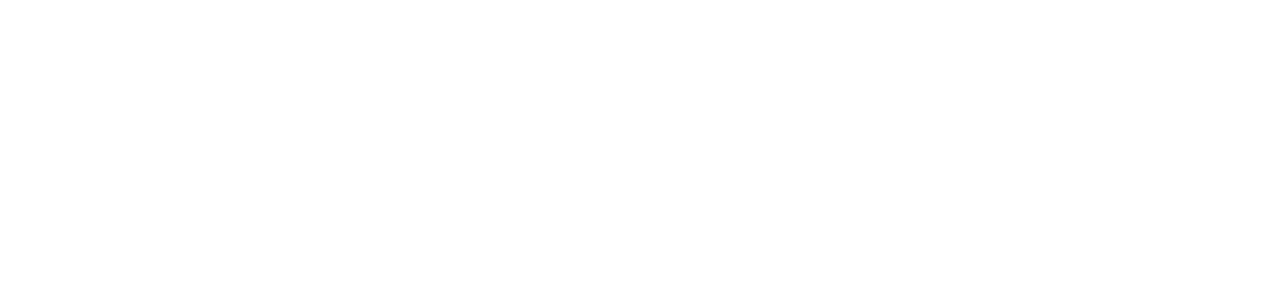
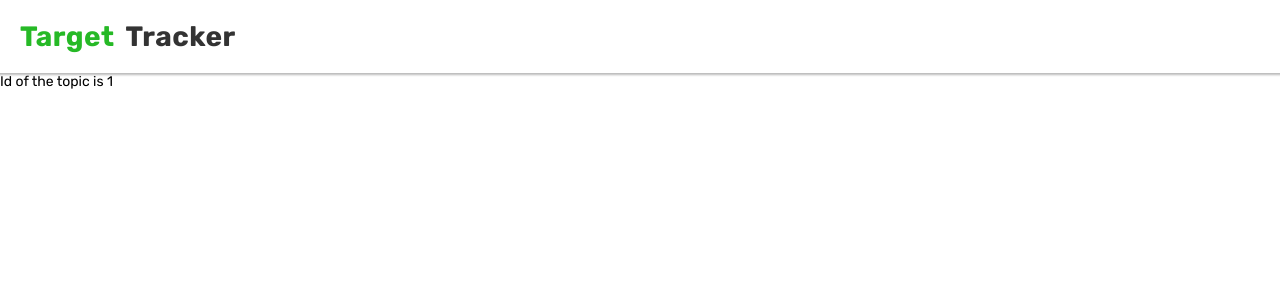
Before and after one commit to Alekseypavlov14/target-tracker, a React (Create React App) app: page /topic/1 in a window 1280 px wide. Before the commit this address had no page. Shown: the top 300 px of the page. Built offline with nearby package versions, Linux system fonts and the light colour scheme.

Commit message:
add SingleTopicPage and remove indexes

```diff
--- a/src/App.tsx
+++ b/src/App.tsx
@@ -1,6 +1,7 @@
 import { Routes, Route } from 'react-router-dom'
 import { Layout } from './components/Layout/Layout'
-import { TopicsPage } from './features/topics'
+import { TopicsPage } from './features/topics/components/TopicsPage/TopicsPage'
+import { SingleTopicPage } from './features/topics/components/SingleTopicPage/SingleTopicPage'
 import './App.css'
 
 export function App() {
@@ -9,6 +10,7 @@
       <Routes>
         <Route path='/' element={<Layout />}>
           <Route path='/' element={<TopicsPage />} />
+          <Route path='/topic/:id' element={<SingleTopicPage />} />
         </Route>
       </Routes>
     </div>
--- a/src/features/targets/index.ts
+++ /dev/null
@@ -1,5 +0,0 @@
-// imports to module
-export { LocalStorage } from '../../utils/LocalStorage.util'
-
-// exports out of module
-export { TargetsReducer } from './slice/targets.slice'
--- a/src/features/targets/slice/targets.slice.ts
+++ b/src/features/targets/slice/targets.slice.ts
@@ -1,6 +1,6 @@
 import { createSlice, PayloadAction } from '@reduxjs/toolkit'
 import { AppState } from '../../../store/store'
-import { LocalStorage } from './../index'
+import { LocalStorage } from './../../../utils/LocalStorage.util'
 import { TargetEntity } from './../types/target.entity'
 import { TargetActions } from './target.actions'
 
--- /dev/null
+++ b/src/features/topics/components/SingleTopicPage/SingleTopicPage.tsx
@@ -0,0 +1,17 @@
+import { FC } from 'react'
+import { useParams } from 'react-router-dom'
+import { useRedirect } from '../../hooks/useRedirect'
+import styles from './SingleTopicPage.module.scss'
+
+interface SingleTopicPageProps {}
+
+export const SingleTopicPage: FC<SingleTopicPageProps> = () => {
+  const { id } = useParams()
+  useRedirect(id)
+
+  return (
+    <div className={styles.SingleTopicPage}>
+      Id of the topic is {id}
+    </div>
+  )
+}
--- a/src/features/topics/components/TopicsPage/TopicsPage.tsx
+++ b/src/features/topics/components/TopicsPage/TopicsPage.tsx
@@ -1,6 +1,6 @@
 import { FC } from 'react'
 import { useSelector } from 'react-redux'
-import { Container } from './../../index'
+import { Container } from './../../../../components/Container/Container'
 import { TopicsSelector } from '../../slice/topic.slice'
 import { TopicLabel } from '../TopicLabel/TopicLabel'
 import styles from './TopicsPage.module.scss'
--- /dev/null
+++ b/src/features/topics/hooks/useRedirect.ts
@@ -0,0 +1,10 @@
+import { useEffect } from 'react'
+import { useNavigate } from 'react-router-dom'
+
+export function useRedirect(param: string | undefined, redirectPath: string = '/') {
+  const navigate = useNavigate()
+
+  useEffect(() => {
+    if (!param) navigate(redirectPath)
+  }, [param, navigate, redirectPath])
+}
--- a/src/features/topics/index.ts
+++ /dev/null
@@ -1,4 +0,0 @@
-export { Container } from './../../components/Container/Container'
-export { LocalStorage } from './../../utils/LocalStorage.util'
-
-export { TopicsPage } from './components/TopicsPage/TopicsPage'
--- a/src/features/topics/slice/topic.slice.ts
+++ b/src/features/topics/slice/topic.slice.ts
@@ -1,6 +1,6 @@
 import { createSlice, PayloadAction } from "@reduxjs/toolkit"
 import { AppState } from "../../../store/store"
-import { LocalStorage } from './../index'
+import { LocalStorage } from './../../../utils/LocalStorage.util'
 import { TopicEntity } from './../types/Topic.entity'
 import { TopicActions } from "./topic.actions"
 
--- a/src/store/store.ts
+++ b/src/store/store.ts
@@ -1,5 +1,5 @@
 import { configureStore } from '@reduxjs/toolkit'
-import { TargetsReducer } from '../features/targets'
+import { TargetsReducer } from '../features/targets/slice/targets.slice'
 import { TopicsReducer } from '../features/topics/slice/topic.slice'
 
 export const store = configureStore({
```
Also changed, not shown: src/features/topics/components/SingleTopicPage/SingleTopicPage.module.scss (added).
